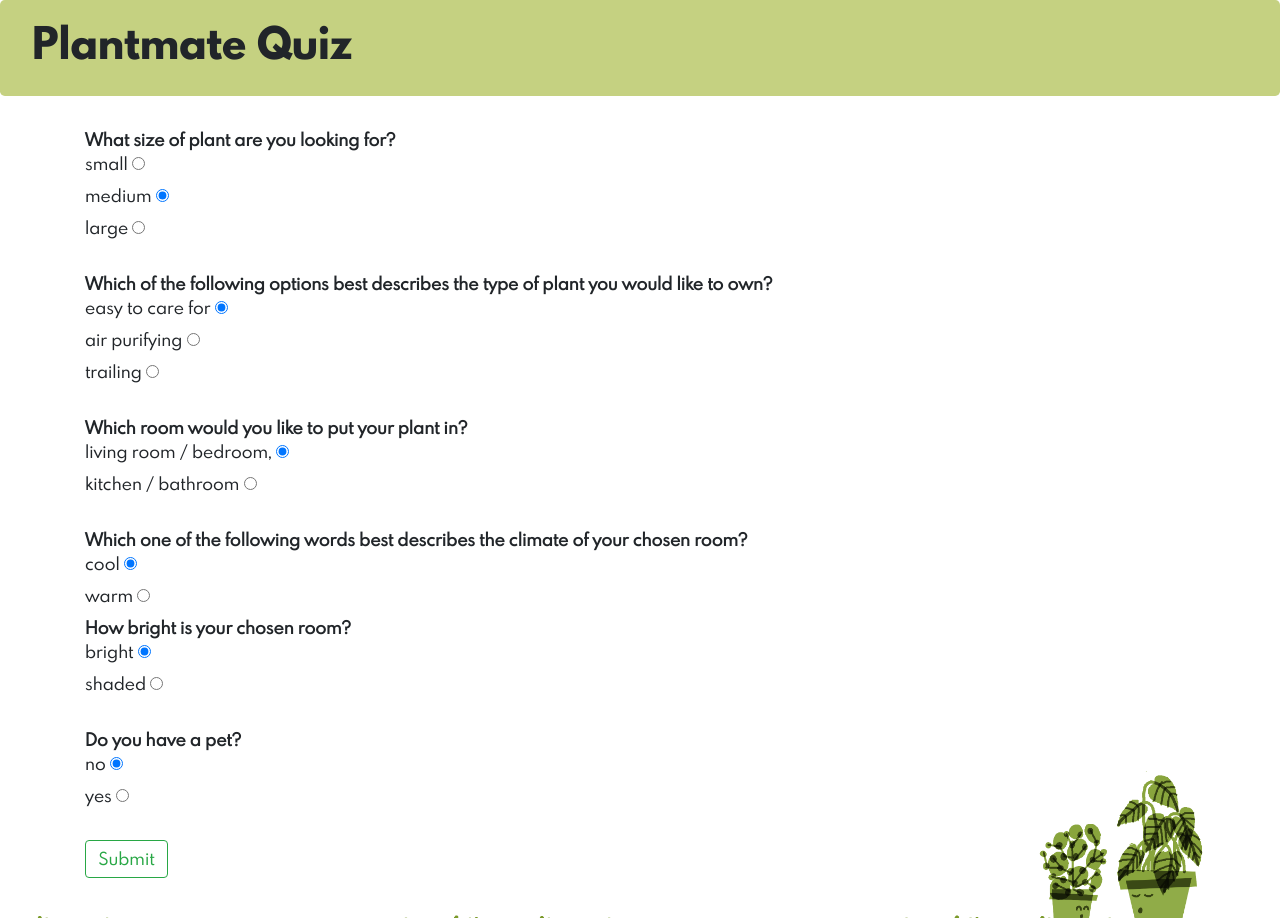
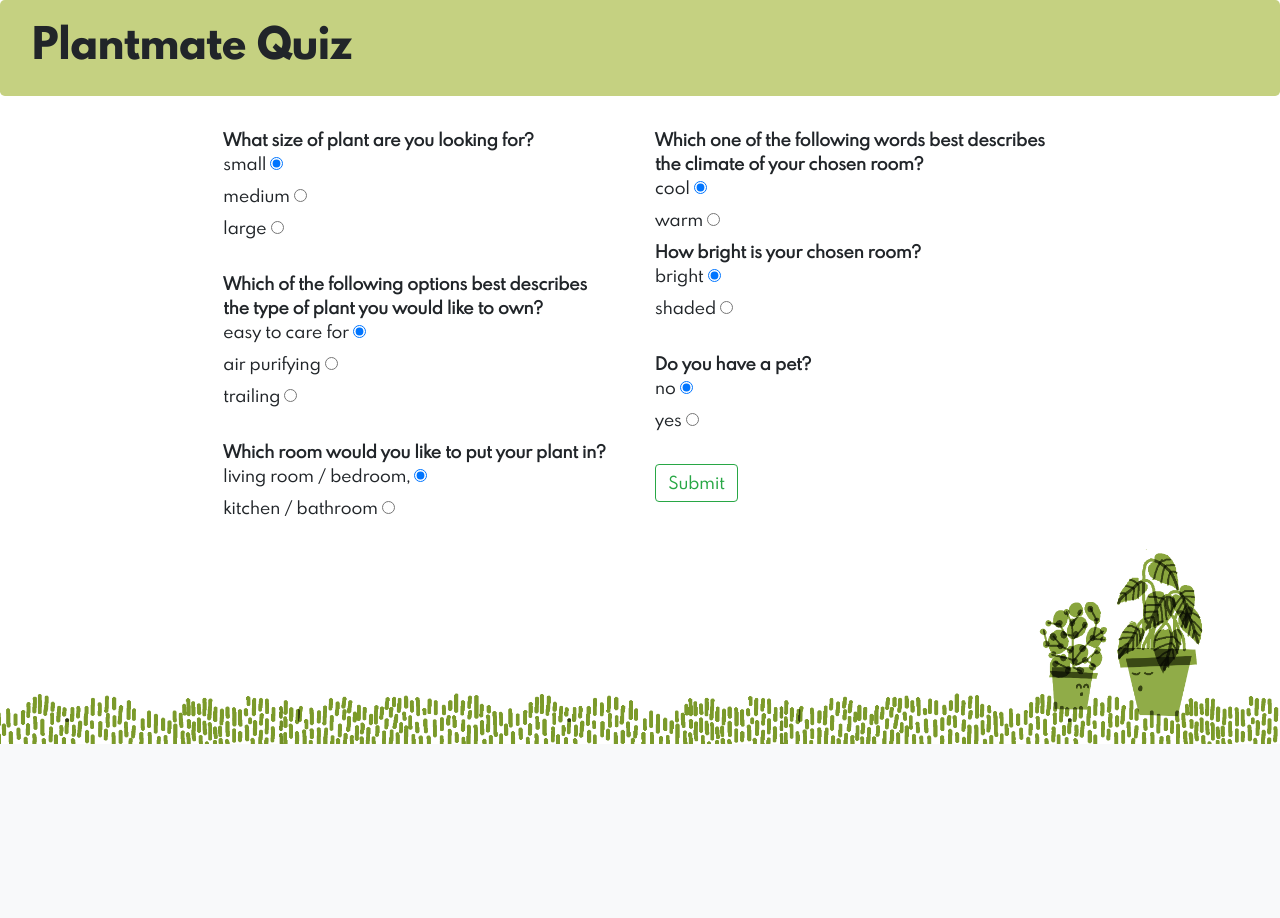
Before and after one commit to sdmmck/plantmate, a Django app: page /quiz/ in a window 1280 px wide. Shown: the part 56-974 px from the top of the page. After the commit the page ends 800 px from the top, so only its background shows below. Run offline with Django 3.2, Linux system fonts and the light colour scheme; data that the repository does not hold is empty; some libraries are stand-ins or nearby versions; some web fonts are replaced.

Commit message:
collapsible navbar and centred quiz

```diff
--- a/templates/plantmate/base.html
+++ b/templates/plantmate/base.html
@@ -12,8 +12,8 @@
 
 
 <head>
-    <!--font awesome????-->
-    <!-- Bootstrap CSS -->
+    <script src="{% static 'javascript/jquery.min.js' %}"></script>
+    <script src="{% static 'javascript/bootstrap.min.js' %}"></script>
     <link rel="stylesheet" type="text/css" href="{% static 'css/bootstrap.min.css' %}">
     <link rel="stylesheet" href="https://use.fontawesome.com/releases/v5.7.2/css/all.css"
           integrity="sha384-fnmOCqbTlWIlj8LyTjo7mOUStjsKC4pOpQbqyi7RrhN7udi9RwhKkMHpvLbHG9Sr" crossorigin="anonymous">
@@ -29,12 +29,16 @@
 
 <!-- NAVIGATION BAR ------------------------------------------------------------------------------------>
 <nav class="navbar navbar-expand-lg navbar-light bg-light">
+
     <a class="navbar-brand" href="{% url 'home' %}" style="font-family: spartanmb-semibold; color: #4fa543">
         <img src="{% static 'images/icon.png' %}" width="30" height="30"
-                                                         class="d-inline-block align-top" alt="">plantmate</a>
+             class="d-inline-block align-top" alt="">plantmate
+    </a>
 
-    <!--    </button>-->
-    <div class="collapse navbar-collapse" id="navbarNavDropdown">
+    <button class="navbar-toggler" data-toggle="collapse" data-target="#collapse_target">
+        <span class="navbar-toggler-icon"></span>
+    </button>
+    <div class="collapse navbar-collapse" id="collapse_target">
         <ul class="navbar-nav">
             <li class="nav-item">
                 <a class="nav-link" href="{% url 'plant_list' %}">A-Z of Plants </a>
@@ -68,17 +72,19 @@
             <li class="nav-item">
                 <a class="nav-link" href="{% url 'contact' %}">Contact us</a>
             </li>
-
         </ul>
     </div>
+
+
 </nav>
 
 
 <!-- END OF NAVIGATION BAR -------------------------------------------------------------------------------------->
 <div>
+
     {% block body_block %}
     {% endblock %}
 </div>
-<script src="{% static 'javascript/bootstrap.min.js' %}"></script>
+
 </body>
 </html>
--- a/templates/plantmate/quiz.html
+++ b/templates/plantmate/quiz.html
@@ -12,19 +12,24 @@
     <h1>Plantmate Quiz</h1>
 </div>
 <div class="background_space">
-        <div class="container">
+    <div class="row">
+        <div class="col-md-6>
 
                     <div id="quiz_questions">
         <form action="{% url 'your_plantmate' %}" method="get">
+            <div class="row justify-content-center">
+                <div class="col-md-4">
+                    <div class="container">
+
                         <strong>What size of plant are you looking for?</strong> <br>
                         <fieldset id="size">
                             <div class="small_plant">
                                 <label for="small_plant">small</label>
-                        <input type="radio" id="small_plant" name="size" value="small">
+                                <input type="radio" id="small_plant" name="size" value="small" checked>
                             </div>
                             <div class="medium_plant">
                                 <label for="medium_plant">medium</label>
-                        <input type="radio" id="medium_plant" name="size" value="medium" checked>
+                                <input type="radio" id="medium_plant" name="size" value="medium">
                             </div>
                             <div class="large_plant">
                                 <label for="large_plant">large</label>
@@ -37,7 +42,8 @@
                         <fieldset id="characteristics">
                             <div class="easy_to_care_for">
                                 <label for="easy_to_care_for">easy to care for</label>
-                        <input type="radio" id="easy_to_care_for" name="feature" value="easy_to_care_for" checked>
+                                <input type="radio" id="easy_to_care_for" name="feature" value="easy_to_care_for"
+                                       checked>
                             </div>
                             <div class="air_purifying">
                                 <label for="air_purifying">air purifying</label>
@@ -53,7 +59,8 @@
                         <fieldset id="room">
                             <div class="Living-room/Bedroom">
                                 <label for="Living-room/Bedroom"> living room / bedroom,</label>
-                        <input type="radio" id="Living-room/Bedroom" name="room" value="Living-room/Bedroom" checked>
+                                <input type="radio" id="Living-room/Bedroom" name="room" value="Living-room/Bedroom"
+                                       checked>
                             </div>
                             <div class="Kitchen/Bathroom">
                                 <label for="Kitchen/Bathroom">kitchen / bathroom</label>
@@ -61,7 +68,12 @@
                             </div>
                         </fieldset>
                         <br>
-                <strong>Which one of the following words best describes the climate of your chosen room?</strong><br>
+                    </div>
+                </div>
+
+                <div class="col-md-4">
+                    <strong>Which one of the following words best describes the climate of your chosen
+                        room?</strong><br>
                     <fieldset id="climate">
                         <div class="cool">
                             <label for="cool"> cool </label>
@@ -103,6 +115,8 @@
         <br>
     </div>
 </div>
+</div>
+
 <div id="results">
     <h1 id="hi"></h1>
 </div>
--- a/templates/plantmate/your-plantmate.html
+++ b/templates/plantmate/your-plantmate.html
@@ -69,7 +69,8 @@ Your plantmate
                         </div>
                     </div>
                 </div>
-
+                <br>
+                <br>
             </div>
         </div>
 
```
Lines whose indentation alone changed are shown as unchanged.
